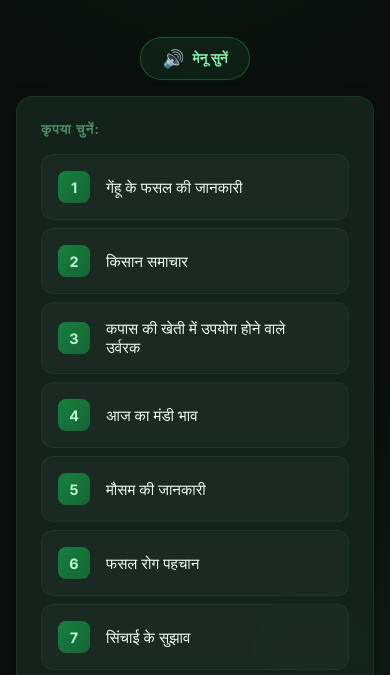
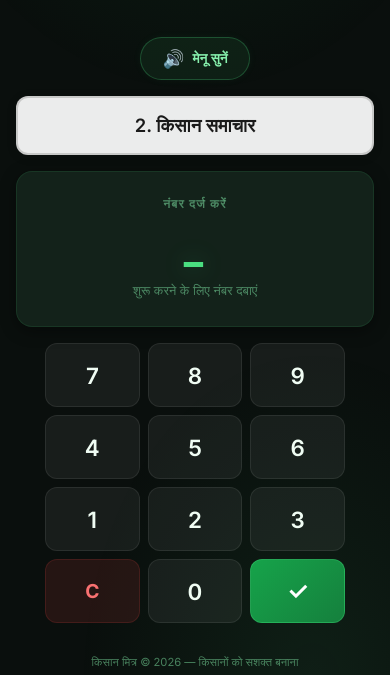
Before and after one commit to Ayush-Das-9/Kisan-Mitra, a plain HTML site: page static/index.html in a window 390 px wide. Shown: the part 159-834 px from the top of the page. Drawn offline with Linux system fonts and the light colour scheme.

Commit message:
feat: initialize frontend with responsive numpad, voice-greeting button, and ticker UI

```diff
--- a/static/app.js
+++ b/static/app.js
@@ -13,7 +13,7 @@
     const responseIcon = document.getElementById('response-icon');
     const responseText = document.getElementById('response-text');
     const numpadGrid = document.getElementById('numpad-grid');
-    const menuItems = document.querySelectorAll('.menu-item');
+    const tickerElement = document.getElementById('ticker-text');
 
     // ===== STATE =====
     let currentInput = '';
@@ -29,9 +29,35 @@
         '6': { label: 'फसल रोग पहचान', icon: '🔬' },
         '7': { label: 'सिंचाई के सुझाव', icon: '💧' },
         '8': { label: 'मिट्टी की जांच', icon: '🪨' },
-        '9': { label: 'सरकारी किसान योजनाएं', icon: '🏛️' },
-        '10': { label: 'फसल बीमा जानकारी', icon: '🛡️' },
     };
+
+    // ===== TICKER =====
+    const tickerItems = [
+        '1. गेंहू के फसल की जानकारी',
+        '2. किसान समाचार',
+        '3. कपास की खेती में उपयोग होने वाले उर्वरक',
+        '4. आज का मंडी भाव',
+        '5. मौसम की जानकारी',
+        '6. फसल रोग पहचान',
+        '7. सिंचाई के सुझाव',
+        '8. मिट्टी की जांच',
+    ];
+    let tickerIndex = 0;
+
+    setInterval(() => {
+        tickerIndex++;
+        if (tickerIndex >= tickerItems.length) {
+            tickerIndex = 0;
+        }
+        // Fade out, swap text, fade in
+        tickerElement.classList.add('ticker-fade-out');
+        setTimeout(() => {
+            tickerElement.innerText = tickerItems[tickerIndex];
+            tickerElement.classList.remove('ticker-fade-out');
+            tickerElement.classList.add('ticker-fade-in');
+            setTimeout(() => tickerElement.classList.remove('ticker-fade-in'), 400);
+        }, 300);
+    }, 3000);
 
     // ===== DISPLAY FUNCTIONS =====
     function updateDisplay() {
@@ -48,13 +74,6 @@
             displayStatus.classList.remove('active');
         }
 
-        highlightMenu(currentInput);
-    }
-
-    function highlightMenu(input) {
-        menuItems.forEach(item => {
-            item.classList.toggle('active', item.getAttribute('data-option') === input);
-        });
     }
 
     function showLoading(option) {
@@ -95,6 +114,8 @@
     }
 
     function handleClear() {
+        // Stop any ongoing speech when C is pressed
+        stopSpeaking();
         if (isLoading) return;
         currentInput = '';
         updateDisplay();
@@ -111,9 +132,9 @@
 
         const option = currentInput;
 
-        // Only valid options 1–10 call Groq
+        // Only valid options 1–8 call Groq (9 does nothing)
         if (!menuMeta[option]) {
-            showError(`विकल्प "${option}" उपलब्ध नहीं है। कृपया 1 से 10 के बीच नंबर दर्ज करें।`);
+            showError(`विकल्प "${option}" उपलब्ध नहीं है। कृपया 1 से 8 के बीच नंबर दर्ज करें।`);
             currentInput = '';
             updateDisplay();
             return;
@@ -252,7 +273,7 @@
         setSpeakingState(true);
 
         const greetingText = 'किसान मित्र में आपका स्वागत है, आपका किसान सहायक।';
-        const menuText = 'विकल्प 1: गेंहू के फसल की जानकारी। विकल्प 2: किसान समाचार। विकल्प 3: कपास उर्वरक। विकल्प 4: मंडी भाव। विकल्प 5: मौसम जानकारी। विकल्प 6: फसल रोग। विकल्प 7: सिंचाई सुझाव। विकल्प 8: मिट्टी जांच। विकल्प 9: सरकारी योजनाएं। विकल्प 10: फसल बीमा।';
+        const menuText = 'विकल्प 1: गेंहू के फसल की जानकारी। विकल्प 2: किसान समाचार। विकल्प 3: कपास उर्वरक। विकल्प 4: मंडी भाव। विकल्प 5: मौसम जानकारी। विकल्प 6: फसल रोग। विकल्प 7: सिंचाई सुझाव। विकल्प 8: मिट्टी जांच।';
 
         function doSpeak() {
             speakHindi(greetingText);
@@ -288,15 +309,4 @@
     // ===== INIT =====
     updateDisplay();
 
-    // Staggered entrance for menu items
-    menuItems.forEach((item, i) => {
-        item.style.opacity = '0';
-        item.style.transform = 'translateX(-12px)';
-        setTimeout(() => {
-            item.style.transition = 'all 400ms ease';
-            item.style.opacity = '1';
-            item.style.transform = 'translateX(0)';
-        }, 200 + i * 100);
-    });
-
 })();
--- a/static/index.html
+++ b/static/index.html
@@ -38,62 +38,10 @@
             </button>
         </div>
 
-        <!-- Menu Options Panel -->
-        <section class="menu-panel" id="menu-panel">
-            <h2 class="menu-title">कृपया चुनें:</h2>
-            <ul class="menu-list" id="menu-list">
-                <li class="menu-item" data-option="1" id="menu-option-1">
-                    <span class="menu-number">1</span>
-                    <span class="menu-label">गेंहू के फसल की जानकारी</span>
-                    <span class="menu-arrow">→</span>
-                </li>
-                <li class="menu-item" data-option="2" id="menu-option-2">
-                    <span class="menu-number">2</span>
-                    <span class="menu-label">किसान समाचार</span>
-                    <span class="menu-arrow">→</span>
-                </li>
-                <li class="menu-item" data-option="3" id="menu-option-3">
-                    <span class="menu-number">3</span>
-                    <span class="menu-label">कपास की खेती में उपयोग होने वाले उर्वरक</span>
-                    <span class="menu-arrow">→</span>
-                </li>
-                <li class="menu-item" data-option="4" id="menu-option-4">
-                    <span class="menu-number">4</span>
-                    <span class="menu-label">आज का मंडी भाव</span>
-                    <span class="menu-arrow">→</span>
-                </li>
-                <li class="menu-item" data-option="5" id="menu-option-5">
-                    <span class="menu-number">5</span>
-                    <span class="menu-label">मौसम की जानकारी</span>
-                    <span class="menu-arrow">→</span>
-                </li>
-                <li class="menu-item" data-option="6" id="menu-option-6">
-                    <span class="menu-number">6</span>
-                    <span class="menu-label">फसल रोग पहचान</span>
-                    <span class="menu-arrow">→</span>
-                </li>
-                <li class="menu-item" data-option="7" id="menu-option-7">
-                    <span class="menu-number">7</span>
-                    <span class="menu-label">सिंचाई के सुझाव</span>
-                    <span class="menu-arrow">→</span>
-                </li>
-                <li class="menu-item" data-option="8" id="menu-option-8">
-                    <span class="menu-number">8</span>
-                    <span class="menu-label">मिट्टी की जांच</span>
-                    <span class="menu-arrow">→</span>
-                </li>
-                <li class="menu-item" data-option="9" id="menu-option-9">
-                    <span class="menu-number">9</span>
-                    <span class="menu-label">सरकारी किसान योजनाएं</span>
-                    <span class="menu-arrow">→</span>
-                </li>
-                <li class="menu-item" data-option="10" id="menu-option-10">
-                    <span class="menu-number">10</span>
-                    <span class="menu-label">फसल बीमा जानकारी</span>
-                    <span class="menu-arrow">→</span>
-                </li>
-            </ul>
-        </section>
+        <!-- Ticker Box -->
+        <div class="ticker-container" id="ticker-container">
+            <div class="ticker-box" id="ticker-text">1. गेंहू के फसल की जानकारी</div>
+        </div>
 
         <!-- Display Area -->
         <section class="display-area" id="display-area">
--- a/static/style.css
+++ b/static/style.css
@@ -204,93 +204,42 @@ body::before {
     margin-top: 2px;
 }
 
-/* ===== MENU PANEL ===== */
-.menu-panel {
-    background: var(--bg-card);
-    border: 1px solid rgba(74, 222, 128, 0.1);
-    border-radius: var(--radius-lg);
-    padding: var(--pad-lg);
-    backdrop-filter: blur(16px);
-    -webkit-backdrop-filter: blur(16px);
-    box-shadow: var(--shadow-md);
+/* ===== TICKER ===== */
+.ticker-container {
     animation: fadeSlideUp 500ms 100ms ease both;
 }
 
-.menu-title {
-    font-size: 0.85rem;
+.ticker-box {
+    background: rgba(255, 255, 255, 0.92);
+    color: #1a1a1a;
+    border: 2px solid rgba(0, 0, 0, 0.15);
+    border-radius: var(--radius-md);
+    padding: var(--pad-md) var(--pad-lg);
+    font-size: 1.15rem;
     font-weight: 600;
-    color: var(--text-muted);
-    text-transform: uppercase;
-    letter-spacing: 0.08em;
-    margin-bottom: var(--pad-md);
+    text-align: center;
+    transition: opacity 300ms ease, transform 300ms ease;
+    box-shadow: 0 2px 12px rgba(0, 0, 0, 0.08);
 }
 
-.menu-list {
-    list-style: none;
-    display: flex;
-    flex-direction: column;
-    gap: var(--pad-sm);
+.ticker-fade-out {
+    opacity: 0;
+    transform: translateY(-6px);
 }
 
-.menu-item {
-    display: flex;
-    align-items: center;
-    gap: var(--pad-md);
-    padding: var(--pad-md);
-    border-radius: var(--radius-md);
-    background: rgba(255, 255, 255, 0.03);
-    border: 1px solid rgba(74, 222, 128, 0.06);
-    transition: all var(--transition-normal);
-    cursor: default;
+.ticker-fade-in {
+    animation: tickerFadeIn 400ms ease;
 }
 
-.menu-item.active {
-    background: rgba(74, 222, 128, 0.1);
-    border-color: rgba(74, 222, 128, 0.3);
-    box-shadow: var(--shadow-glow);
-    transform: translateX(4px);
-}
-
-.menu-number {
-    display: flex;
-    align-items: center;
-    justify-content: center;
-    width: 32px;
-    height: 32px;
-    border-radius: var(--radius-sm);
-    background: linear-gradient(135deg, var(--green-700), var(--green-800));
-    color: var(--green-200);
-    font-weight: 700;
-    font-size: 0.9rem;
-    flex-shrink: 0;
-    transition: all var(--transition-normal);
-}
-
-.menu-item.active .menu-number {
-    background: linear-gradient(135deg, var(--green-500), var(--green-600));
-    color: white;
-    box-shadow: 0 0 12px rgba(74, 222, 128, 0.3);
-}
-
-.menu-label {
-    flex: 1;
-    font-size: 0.95rem;
-    font-weight: 500;
-    color: var(--text-primary);
-}
-
-.menu-arrow {
-    color: var(--text-muted);
-    font-size: 0.9rem;
-    transition: all var(--transition-normal);
-    opacity: 0;
-    transform: translateX(-4px);
-}
-
-.menu-item.active .menu-arrow {
-    opacity: 1;
-    transform: translateX(0);
-    color: var(--green-400);
+@keyframes tickerFadeIn {
+    from {
+        opacity: 0;
+        transform: translateY(6px);
+    }
+    to {
+        opacity: 1;
+        transform: translateY(0);
+    }
 }
 
 /* ===== DISPLAY AREA ===== */
@@ -604,8 +553,3 @@ body::before {
     outline: 2px solid var(--green-400);
     outline-offset: 2px;
 }
-
-.menu-item:focus-visible {
-    outline: 2px solid var(--green-400);
-    outline-offset: 2px;
-}
```
